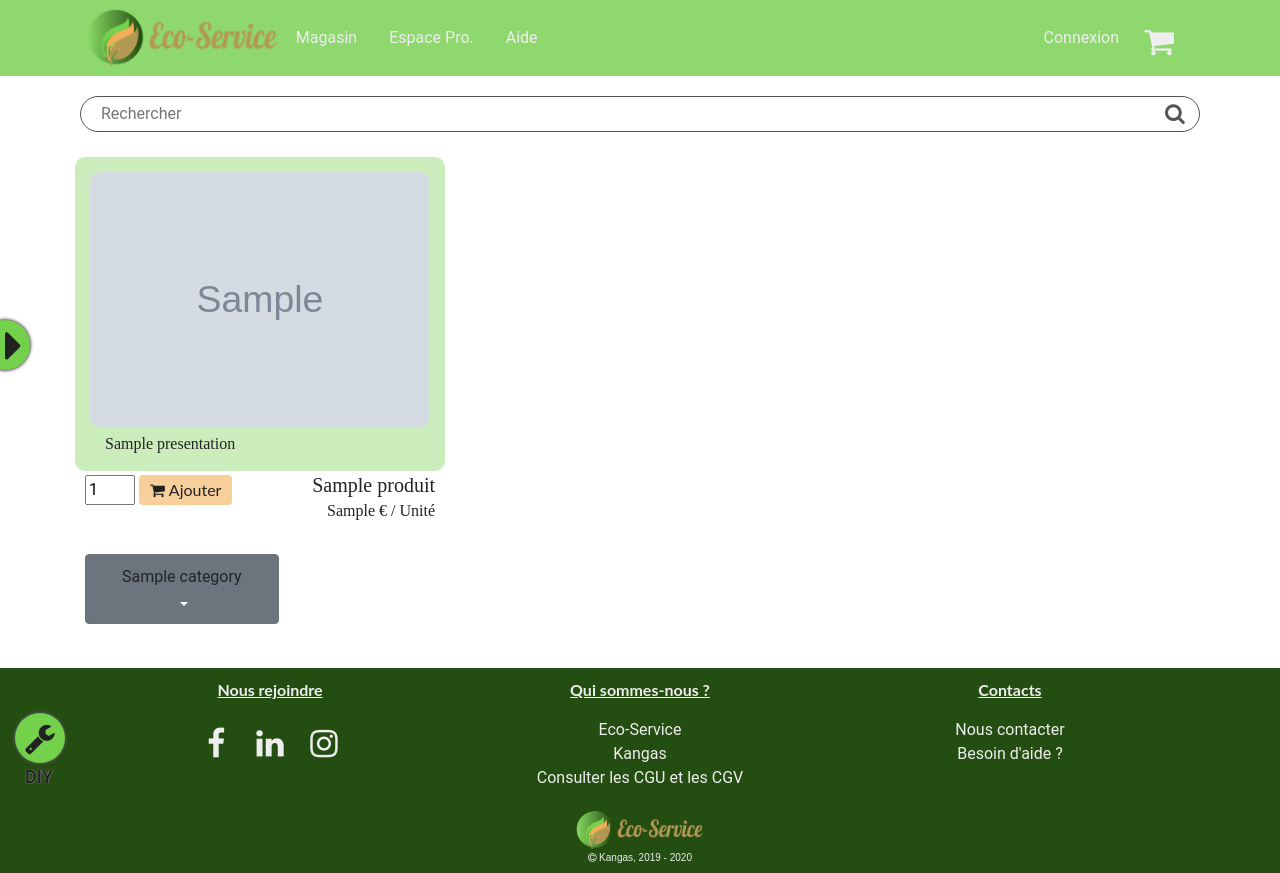
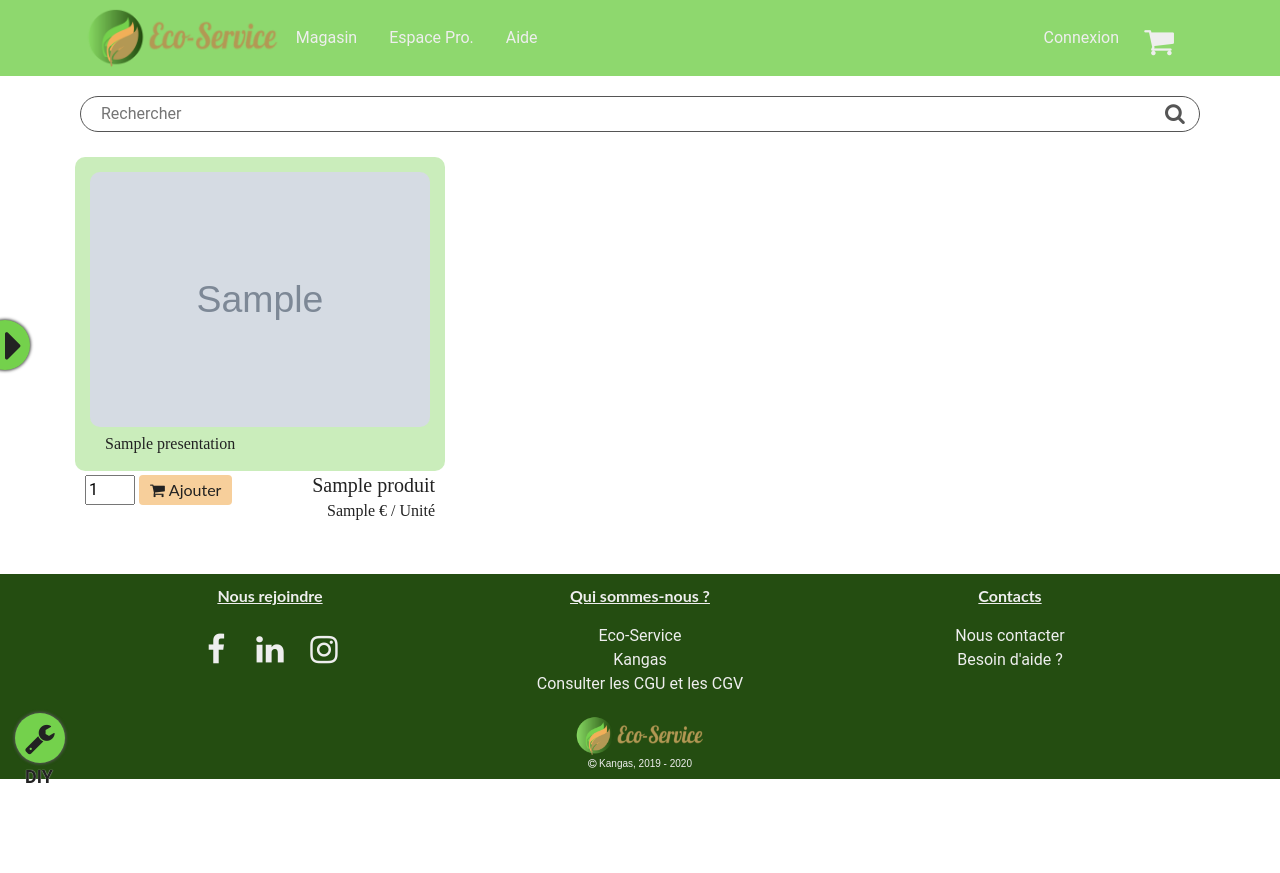
Before and after one commit to martinsoenen/kangas-eco-service, a Symfony app: template templates/product/index.html.twig in a window 1280 px wide. After the commit the page ends 783 px from the top, so only its background shows below. Run offline with Twig, Linux system fonts and the light colour scheme; the template is opened without the code that fills it: most values are stand-ins (such as "Sample title", 1, 10 or a date in 2020); grey boxes marked "Sample" are stand-in pictures; some libraries are stand-ins or nearby versions.

Commit message:
Modif erreur chelou + catégorie dans les produits

```diff
--- a/src/Service/Panier/PanierService.php
+++ b/src/Service/Panier/PanierService.php
@@ -43,7 +43,7 @@ class PanierService {
 
         foreach($panier as $id => $quantity) {
             $panierWithData[] = [
-                'product' => round($this->produitRepository->find($id),2),
+                'product' => $this->produitRepository->find($id),
                 'quantity' => $quantity
             ];
         }
--- a/templates/product/index.html.twig
+++ b/templates/product/index.html.twig
@@ -51,20 +51,6 @@
                     Aucun produit n'a été trouvé.
                 {% endif %}
             </div>
-
-            {% for categ in categories %}
-                <div class="dropdown">
-                    <button class="btn btn-secondary dropdown-toggle" type="button" id="dropdownMenuButton" data-toggle="dropdown" aria-haspopup="true" aria-expanded="false">
-                        <a class="dropdown-item" href="{{ path('categorie_produit', {'id': categ.id }) }}">{{ categ.nom }}</a>
-                    </button>
-                    <div class="dropdown-menu" aria-labelledby="dropdownMenuButton">
-                        {% for souscateg in categ.sousCategorieProduits %}
-                            <a class="dropdown-item" href="{{ path('sous_categorie_produit', {'id': souscateg.id }) }}">{{ souscateg.nom }}</a>
-                        {% endfor %}
-                    </div>
-                </div>
-                <br>
-            {% endfor %}
 
             <a id="open-menu-button" href="javascript:openCategoryMenu()" style="cursor:pointer">
                 <i id="open-menu-button-icon" class="fa fa-caret-right fa-3x"></i>
```
